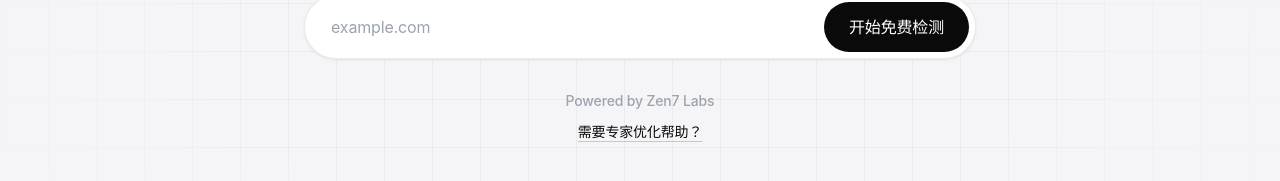
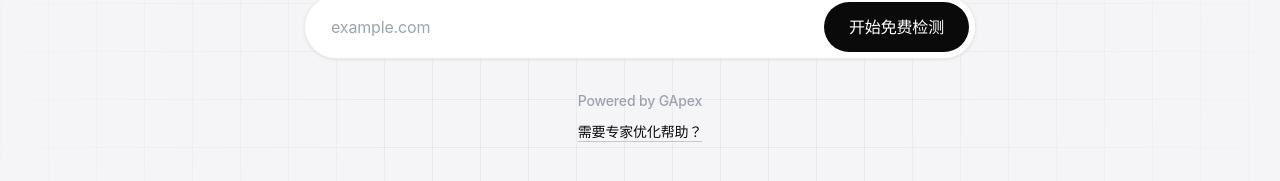
Before and after one commit to sr007-cxy/Vigilath, a React (Vite) app in the folder frontend/: page / in a window 1280 px wide. Shown: the part 333-514 px from the top of the page. Built offline with nearby package versions, Linux system fonts and the light colour scheme; no server answers.

Commit message:
fix: 更新 "Powered by" 文本为 "Powered by GApex"

```diff
--- a/frontend/src/components/GeoKnowledgeTabs.tsx
+++ b/frontend/src/components/GeoKnowledgeTabs.tsx
@@ -25,7 +25,7 @@ export function GeoKnowledgeTabs() {
             <Link
               key={tab.to}
               to={tab.to}
-              className="px-5 py-2 rounded-lg text-sm font-semibold transition-colors"
+              className="px-5 py-2 rounded-lg text-sm font-semibold transition-colors flex items-center"
               style={{
                 background: active ? 'var(--accent-primary)' : 'transparent',
                 color: active ? 'var(--bg-primary)' : 'var(--text-secondary)',
--- a/frontend/src/i18n/en.ts
+++ b/frontend/src/i18n/en.ts
@@ -243,7 +243,7 @@ const en = {
               "quotaExceeded": "You've used all your free checks this month. Upgrade a plan to keep checking.",
               "quotaCta": "View plans"
             },
-            "poweredBy": "Powered by Zen7 Labs",
+            "poweredBy": "Powered by GApex",
             "contactLink": "Need expert optimization help?",
             "slogan": {
               "title": "Make AI Engines See, Trust, and Recommend Your Brand",
--- a/frontend/src/i18n/zh.ts
+++ b/frontend/src/i18n/zh.ts
@@ -243,7 +243,7 @@ const zh = {
               "quotaExceeded": "本月的免费检测次数已用完，升级会员方案后可继续检测。",
               "quotaCta": "查看会员方案"
             },
-            "poweredBy": "Powered by Zen7 Labs",
+            "poweredBy": "Powered by GApex",
             "contactLink": "需要专家优化帮助？",
             "slogan": {
               "title": "让 AI 引擎看见、信任并推荐您的品牌",
```
